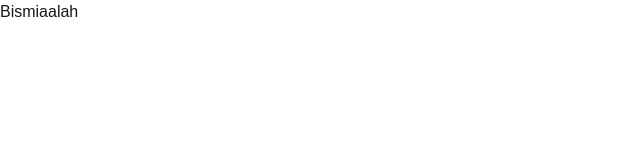
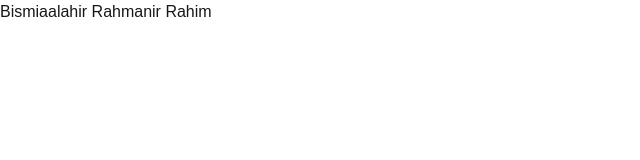
Before and after one commit to PioneeringItConsultants/PioneeringITWeb, a Next.js app: page / in a window 1280 px wide. Shown: the top 160 px of the page, without its empty margins (0-640 px from the left). Built offline with nearby package versions, Linux system fonts and the light colour scheme.

Commit message:
Hello World! (#2)

```diff
--- /dev/null
+++ b/src/app/home/page.tsx
@@ -0,0 +1,6 @@
+
+export default function page() {
+  return (
+    <div>page</div>
+  )
+}
--- a/src/app/page.tsx
+++ b/src/app/page.tsx
@@ -2,7 +2,7 @@
 const MainLayout = () => {
     return (
         <div>
-            Bismiaalah
+            Bismiaalahir Rahmanir Rahim
         </div>
     );
 };
```
